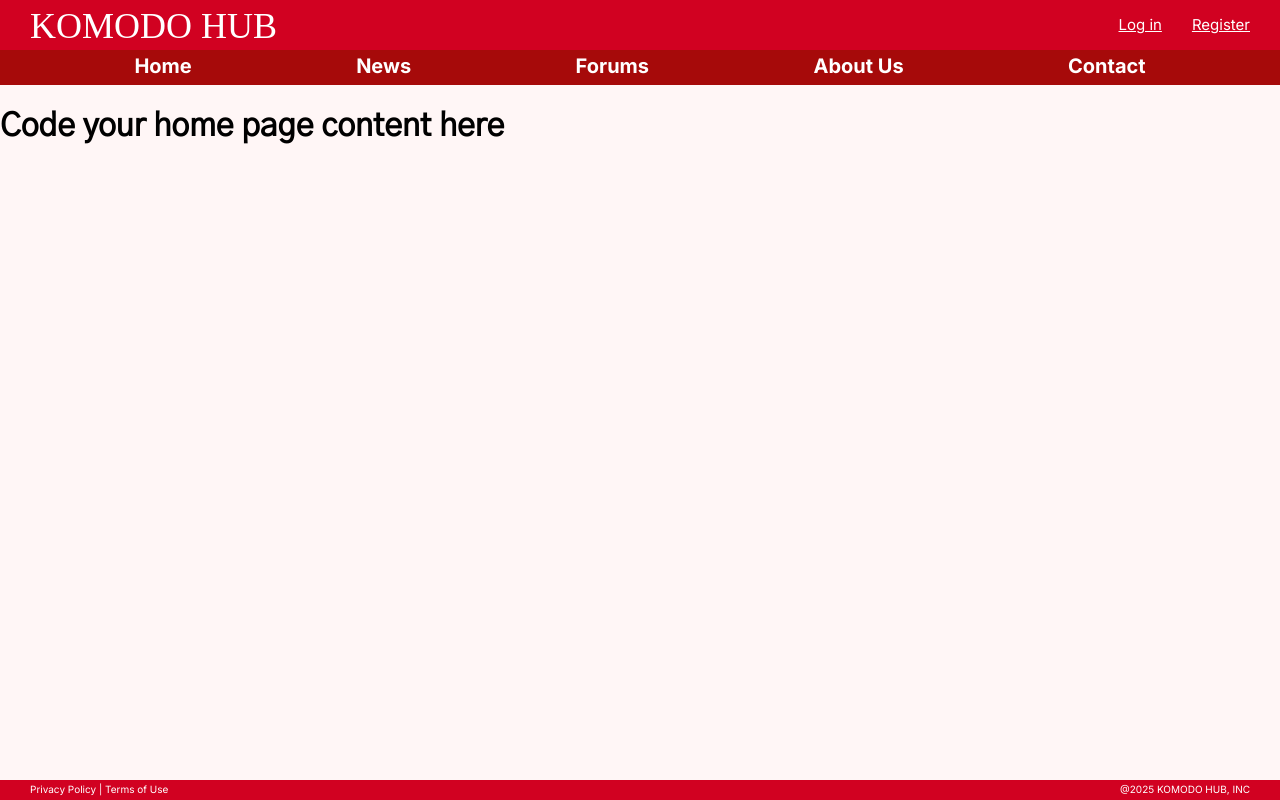
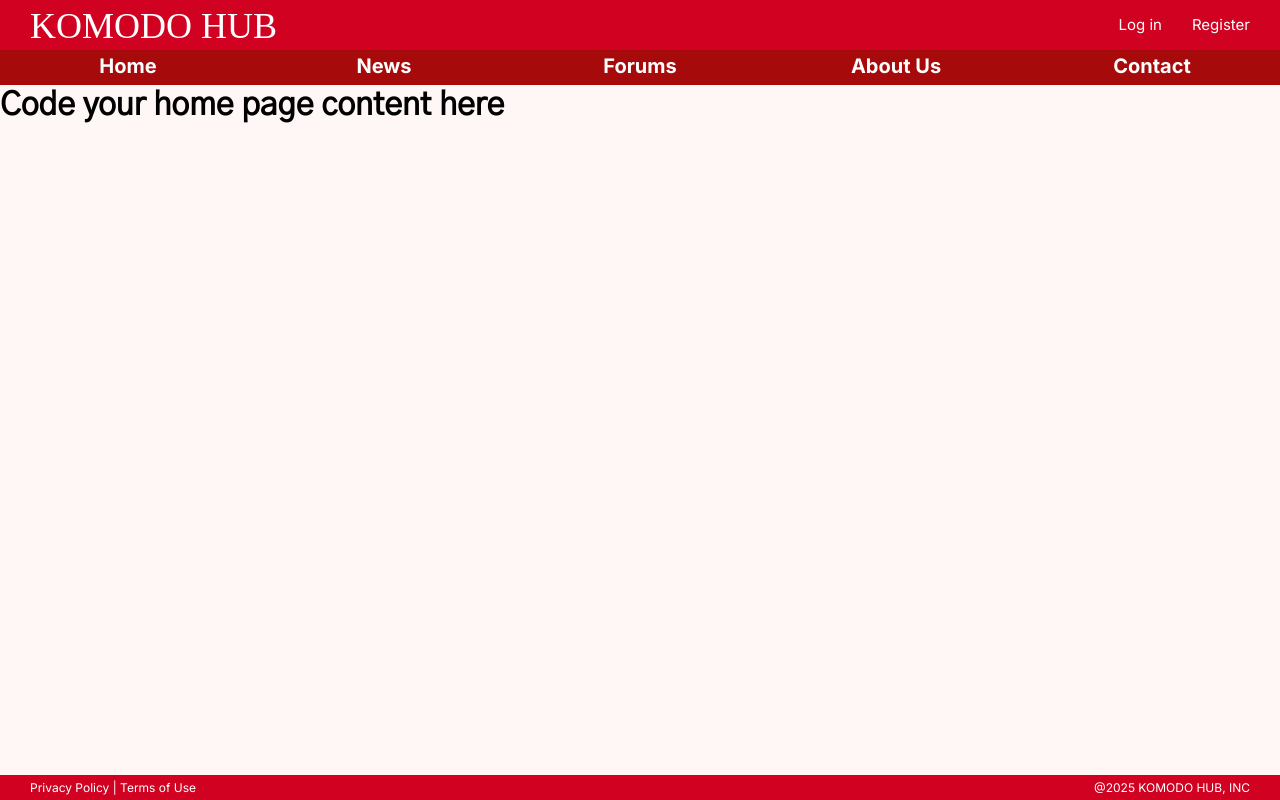
Before and after one commit to Ei-Sandi/Komodo-Hub-5005CMD, a Flask app: page / in a window 1280 px wide. Run offline with Flask 3, Linux system fonts and the light colour scheme; some web fonts are replaced.

Commit message:
css code for hover updated for public framework

```diff
--- a/KOMODO HUB/static/public.css
+++ b/KOMODO HUB/static/public.css
@@ -6,6 +6,8 @@ html, body{
     font-family: 'Gothic A1';
  }
 .logobar{
+    top:0;
+    position: fixed;
     background-color: #D10121;
     width: 100%;
     height: 50px;
@@ -24,19 +26,23 @@ html, body{
     font-family: 'Inter';
     font-size: 15px;
     color: white;
+    text-decoration: none;
     margin-right: 30px;
     margin-top: 15px;
+}
+.logobar-item:hover{
+    text-decoration: underline;
 }
 .logobar-login{
     margin-left: auto;
 }
 .navbar {
+    top:50px;
+    position: fixed;
     background-color: #A60A0A;
     display: flex;
     width: 100%;
     height: 35px;
-    display: flex;
-    justify-content: space-evenly;
 }
 .navbar-item {
     text-decoration: none;
@@ -44,28 +50,34 @@ html, body{
     font-family: 'Inter';
     font-weight: bold;
     font-size: 20px;
-    margin-left: 30px;
-    margin-right: 30px;
-    margin-top: 4px;
+    text-align: center;
+    width: 20%;
+    padding-top: 4px;
+}
+.navbar-item:hover{
+    background-color: #580801;
 }
 footer{
     position: fixed;
     left: 0;
     bottom: 0;
     width: 100%;
-    height: 20px;
+    height: 25px;
     background-color: #D10121;
     font-family: 'Inter';
-    font-size: 10px;
+    font-size: 12px;
     color: white;
     display: flex;
 }
 .footer-left{
     margin-left: 30px;
-    margin-top: 3px;
+    margin-top: 5px;
 }
 .footer-right{
     margin-left: auto;
     margin-right: 30px;
-    margin-top: 3px;
+    margin-top: 5px;
 }
+.body-content{
+    margin-top: 85px;
+}
```
